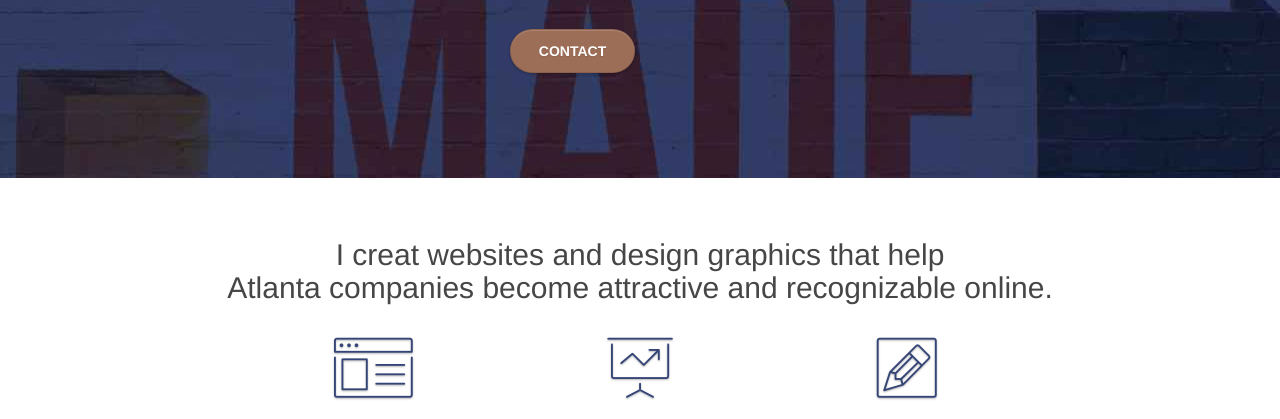
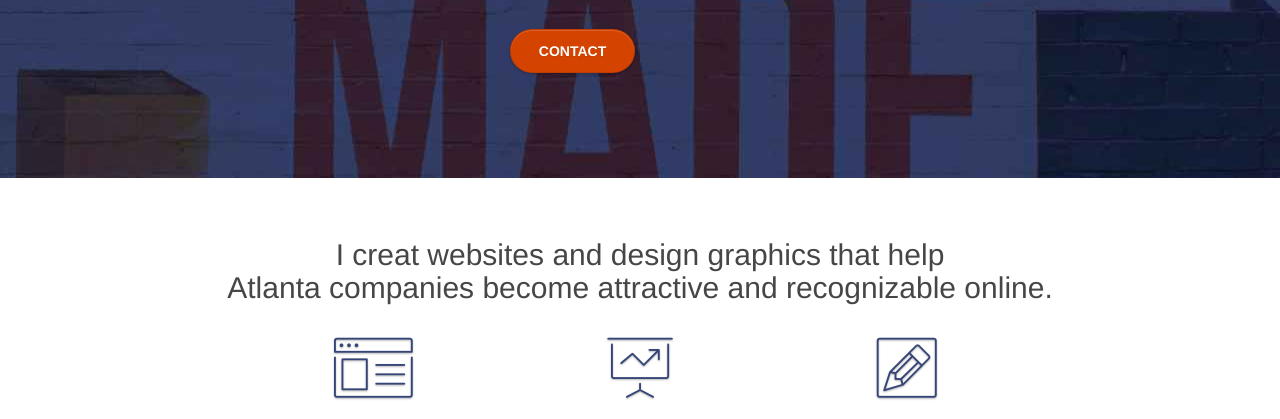
Before and after one commit to Thebishwa/project-4-SEO-OPT, a plain HTML site: page index.html in a window 1280 px wide. Shown: the part 359-778 px from the top of the page. Drawn offline with Linux system fonts and the light colour scheme.

Commit message:
Update style.css

```diff
--- a/style.css
+++ b/style.css
@@ -642,12 +642,12 @@ h4 {
 }
 
 .btn-atomic-tangerine {
-    background: #9c6d57;
+    background: #d44400;
     color: #FFFFFF!important;
 }
 
 .btn-atomic-tangerine:hover {
-    background: #b68169!important;
+    background: #d44400!important;
     color: #fff!important;
 }
 
```
